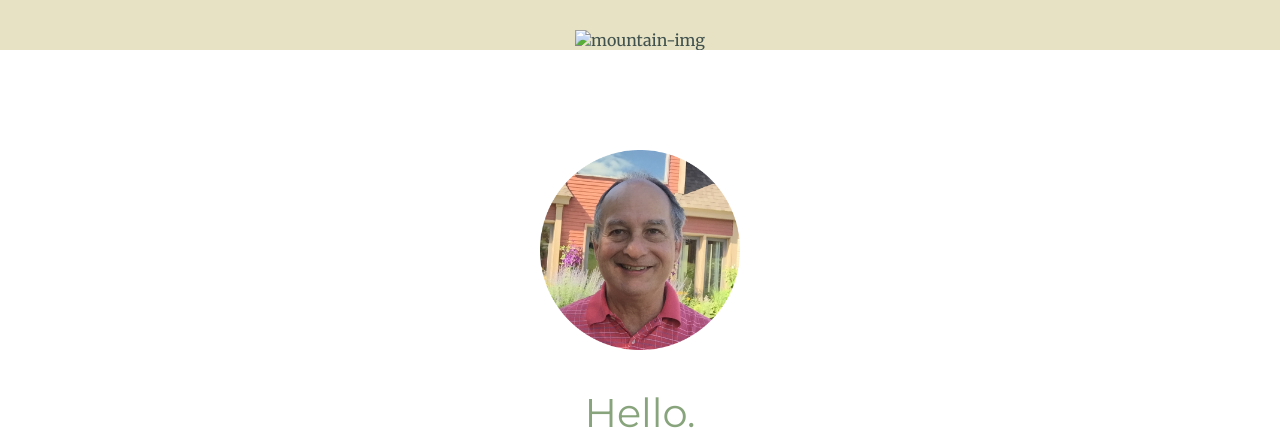
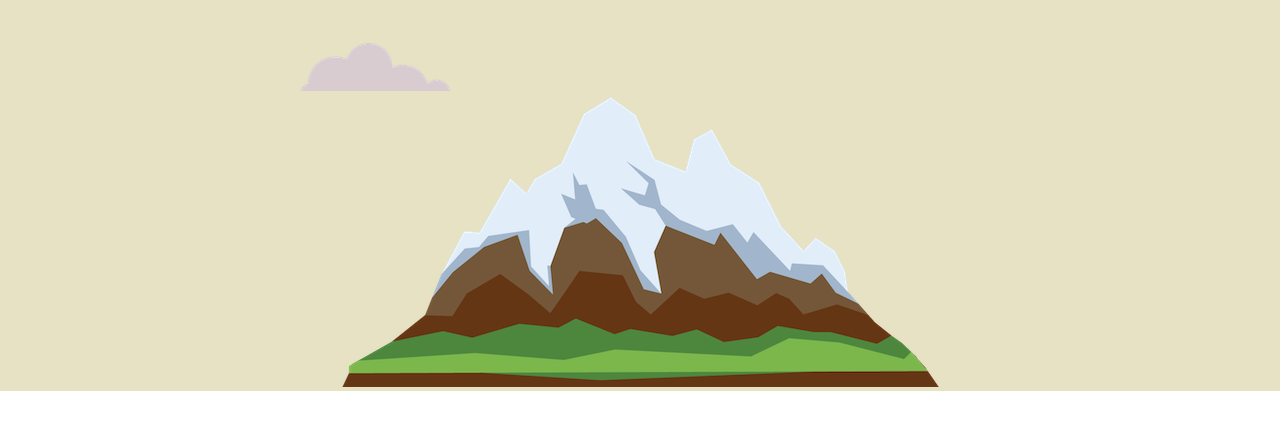
Before and after one commit to fvaamonde/W-Page, a plain HTML site: page index.html in a window 1280 px wide. Shown: the part 377-807 px from the top of the page. Drawn offline with Linux system fonts and the light colour scheme; the site is published under a folder, as on GitHub Pages, so addresses that start at the root find nothing.

Commit message:
Update index.html

```diff
--- a/index.html
+++ b/index.html
@@ -16,7 +16,7 @@
         <h1> I'm Federico.</h1>
         <h2>a project manager.</h2>
         <img class="bottom-cloud" src="CSS - My Site Images/cloud.png" alt="mountain-img">
-        <img  src="/CSS - My Site Images/mountain.png" alt="mountain-img">
+        <img  src="CSS - My Site Images/mountain.png" alt="mountain-img">
     </div>
     <div class="middle-container">
       <div class="profile">
```
